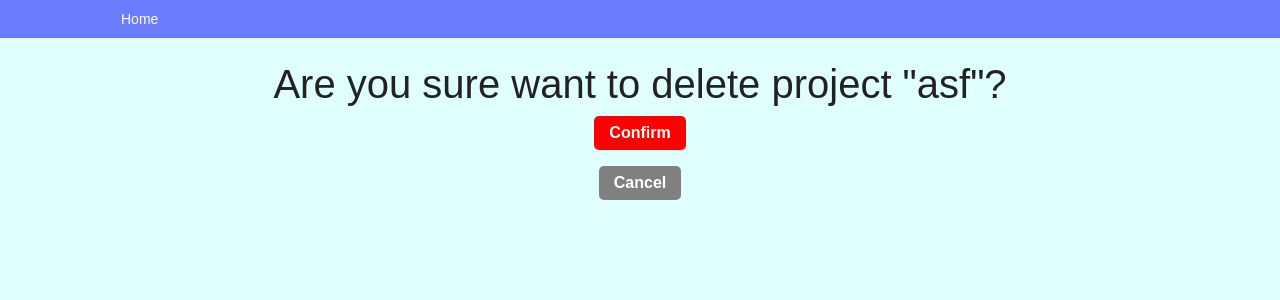
After one commit to alisher1989/control_work_7, a Django app: page /choice/1/delete/ in a window 1280 px wide. The commit adds this page. Shown: the top 300 px of the page. Run offline with Django 3.2, Linux system fonts and the light colour scheme; data comes from the database, SQL or seed files in the repository; some libraries are stand-ins or nearby versions.

Commit message:
Created CRUD for Polls, Choices

```diff
--- a/source/main/urls.py
+++ b/source/main/urls.py
@@ -15,12 +15,20 @@ Including another URLconf
 """
 from django.contrib import admin
 from django.urls import path
-from webapp.views import IndexView, PollView, TaskCreateView, TaskUpdateView, \
-    TaskDeleteView, StatusesView, StatusCreateView, StatusUpdateView, StatusDeleteView, TypesView, TypeCreateView, \
-    TypeUpdateView, TypeDeleteView, ProjectsView, ProjectView, ProjectCreateView, ProjectUpdateView, ProjectDeleteView
+from webapp.views import IndexView, PollView, PollCreateView, PollUpdateView, \
+    PollDeleteView, ChoiceView, ChoiceCreateView, ChoiceUpdateView, ChoiceDeleteView, ChoiceDetailView
 
 
 urlpatterns = [
     path('admin/', admin.site.urls),
     path('', IndexView.as_view(), name='index'),
+    path('poll/<int:pk>/', PollView.as_view(), name='poll_view'),
+    path('poll/add/', PollCreateView.as_view(), name='poll_add'),
+    path('poll/<int:pk>/update/', PollUpdateView.as_view(), name='poll_update'),
+    path('poll/<int:pk>/delete/', PollDeleteView.as_view(), name='poll_delete'),
+    path('choice/', ChoiceView.as_view(), name='choices_view'),
+    path('choice/<int:pk>/', ChoiceDetailView.as_view(), name='choice_view'),
+    path('choice/add/', ChoiceCreateView.as_view(), name='choice_add'),
+    path('choice/<int:pk>/update/', ChoiceUpdateView.as_view(), name='choice_update'),
+    path('choice/<int:pk>/delete/', ChoiceDeleteView.as_view(), name='choice_delete'),
 ]
--- a/source/webapp/admin.py
+++ b/source/webapp/admin.py
@@ -1,5 +1,5 @@
 from django.contrib import admin
-from webapp.models import Poll, Choice
+from webapp.models import Poll, Choice, Answer
 
 
 class PollAdmin(admin.ModelAdmin):
@@ -13,3 +13,4 @@ class PollAdmin(admin.ModelAdmin):
 
 admin.site.register(Poll, PollAdmin)
 admin.site.register(Choice)
+admin.site.register(Answer)
--- a/source/webapp/forms.py
+++ b/source/webapp/forms.py
@@ -8,7 +8,7 @@ class PollForm(forms.ModelForm):
         fields = ['question']
 
 
-class TaskForm(forms.ModelForm):
+class ChoiceForm(forms.ModelForm):
     class Meta:
         model = Choice
         fields = ['text', 'poll']
--- a/source/webapp/models.py
+++ b/source/webapp/models.py
@@ -16,3 +16,11 @@ class Choice(models.Model):
 
     def __str__(self):
         return self.text
+
+
+class Answer(models.Model):
+    poll = models.ForeignKey('webapp.Poll', related_name='polls_answer',
+                             on_delete=models.CASCADE, null=False, blank=False, verbose_name='Опрос')
+    created_at = models.DateTimeField(auto_now_add=True, verbose_name='Время создания')
+    choice = models.ForeignKey('webapp.Choice', related_name='choices_answer', on_delete=models.CASCADE,
+                               null=False, blank=False, verbose_name='Вариант ответа')
--- a/source/webapp/static/css/style.css
+++ b/source/webapp/static/css/style.css
@@ -0,0 +1,154 @@
+body {
+    background: lightcyan;
+    color: #222222;
+    font-family: Arial, sans-serif;
+    margin-top: 60px;
+}
+
+h1 {
+    text-align: center;
+}
+
+.container {
+    max-width: 1200px;
+    width: 90%;
+    margin: 0 auto;
+}
+.navbar {
+    display: block;
+    background: #6a7dff;
+    position: fixed;
+    top: 0;
+    right: 0;
+    left: 0;
+    font-size: 0;
+    box-sizing: border-box;
+    padding: 7px 30px;
+}
+
+.menu {
+    font-size: 14px;
+    line-height: 1;
+    padding: 0;
+    margin: 0;
+    display: inline-block;
+    color: #fffee8;
+}
+
+.menu li {
+    display: inline-block;
+}
+
+.menu a {
+    display: inline-block;
+    text-decoration: none;
+    color: inherit;
+    padding: 5px 15px;
+}
+
+.menu a:hover {
+    color: #ffc122;
+    text-decoration: underline;
+}
+.pre {
+    white-space: pre-wrap;
+}
+.text-center {
+    text-align: center;
+}
+.form-error {
+    color: red;
+    font-size: 12px;
+    margin: 5px 0 0 0;
+    text-align: center;
+}
+
+.field-error {
+    border: solid 1px red;
+    box-shadow: red 0 0 3px;
+}
+.form-required {
+    color: red;
+    font-weight: bold;
+}
+.form-control {
+    padding: 5px;
+    font-size: 16px;
+    border-radius: 5px;
+    display: block;
+    width: 100%;
+    box-shadow: none;
+    border: solid 1px lightgray;
+    box-sizing: border-box;
+    background-color: white;
+}
+
+.btn {
+    padding: 5px 15px;
+    border-radius: 5px;
+    border: none;
+    font-size: 16px;
+    text-align: center;
+    font-weight: 600;
+    cursor: pointer;
+    text-decoration: none ;
+    color: white;
+    background: gray;
+
+}
+.btn-default {
+    background: gray;
+}
+.btn-default:hover {
+    box-shadow: rgba(128, 128, 128, 0.8) 0 0 5px;
+}
+
+.btn-danger:hover {
+    box-shadow: rgba(255, 0, 0, 0.8) 0 0 5px;
+}
+
+.btn-primary {
+    background-color: dodgerblue;
+}
+.btn-primary:hover {
+    box-shadow: rgba(30, 144, 255, 0.8) 0 0 5px;
+}
+
+.btn-danger {
+    background-color: red;
+    color: white;
+}
+i {
+    color: darkred;
+    size: 30px;
+    padding-left: 50px;
+}
+
+
+.pagination a, .pagination .page-disabled {
+   display: inline-block;
+   border: solid 1px #6a7ddd;
+   border-radius: 3px;
+   padding: 5px;
+   margin: 3px;
+}
+
+.pagination {
+    display: block;
+    text-align: center;
+}
+
+.pagination a {
+   background: #6a7ddd;
+   color: white;
+}
+
+.pagination a:hover {
+   background: #6a7dff;
+   text-decoration: underline;
+}
+
+.pagination .page-disabled {
+    background: #6a7dcc;
+    color: #dddddd
+}
--- /dev/null
+++ b/source/webapp/templates/choice/delete.html
@@ -0,0 +1,10 @@
+{% extends "base.html" %}
+{% block title %}Delete choice{% endblock %}
+{% block content %}
+    <h1>Are you sure want to delete project "{{ choice }}"?</h1>
+    <form method="POST" action="{% url "choice_delete" choice.pk %}" class="text-center" class="text-center">
+        {% csrf_token %}
+        <p><input type="submit" value="Confirm" class="btn btn-danger"></p>
+        <p><a href="{% url 'choices_view' %}" class="btn btn-default">Cancel</a></p>
+    </form>
+{% endblock %}
--- a/source/webapp/templates/poll/delete.html
+++ b/source/webapp/templates/poll/delete.html
@@ -1,8 +1,8 @@
 {% extends "base.html" %}
-{% block title %}Delete task{% endblock %}
+{% block title %}Delete poll{% endblock %}
 {% block content %}
-    <h1>Are you sure want to delete task "{{ task }}"?</h1>
-    <form method="POST" action="{% url "task_delete" task.pk %}" class="text-center" class="text-center">
+    <h1>Are you sure want to delete task "{{ poll }}"?</h1>
+    <form method="POST" action="{% url "poll_delete" poll.pk %}" class="text-center" class="text-center">
         {% csrf_token %}
         <p><input type="submit" value="Confirm" class="btn btn-danger"></p>
         <p><a href="{% url 'index' %}" class="btn btn-default">Cancel</a></p>
--- /dev/null
+++ b/source/webapp/views/choice_views.py
@@ -0,0 +1,48 @@
+from django.db.models import Q
+from django.urls import reverse, reverse_lazy
+from django.utils.http import urlencode
+
+from webapp.forms import ChoiceForm, SimpleSearchForm
+from webapp.models import Choice
+from django.views.generic import ListView, DetailView, CreateView, UpdateView, DeleteView
+
+
+class ChoiceView(ListView):
+    template_name = 'choice/list.html'
+    context_object_name = 'choices'
+    model = Choice
+    # ordering = ['-created_at']
+    paginate_by = 4
+    paginate_orphans = 1
+
+
+class ChoiceDetailView(DetailView):
+    template_name = 'choice/choice.html'
+    context_object_name = 'choice'
+    model = Choice
+
+
+class ChoiceCreateView(CreateView):
+    model = Choice
+    template_name = 'choice/create.html'
+    form_class = ChoiceForm
+
+    def get_success_url(self):
+        return reverse('choice_view', kwargs={'pk': self.object.pk})
+
+
+class ChoiceUpdateView(UpdateView):
+    model = Choice
+    template_name = 'choice/update.html'
+    form_class = ChoiceForm
+    context_object_name = 'choice'
+
+    def get_success_url(self):
+        return reverse('choice_view', kwargs={'pk': self.object.pk})
+
+
+class ChoiceDeleteView(DeleteView):
+    model = Choice
+    template_name = 'choice/delete.html'
+    context_object_name = 'choice'
+    success_url = reverse_lazy('index')
```
Also changed, not shown: source/webapp/templates/choice/choice.html (added, +22 -0 lines), source/webapp/templates/choice/create.html (added, +11 -0 lines), source/webapp/templates/choice/list.html (added, +33 -0 lines), source/webapp/templates/choice/update.html (added, +11 -0 lines), source/webapp/templates/partial/pagination.html (added, +32 -0 lines), source/webapp/templates/poll/create.html (+4 -4 lines), source/webapp/templates/poll/index.html (+9 -13 lines), source/webapp/templates/poll/poll.html (+23 -9 lines), source/webapp/templates/poll/update.html (+4 -4 lines), source/webapp/views/__init__.py (+4 -4 lines), source/webapp/views/poll_views.py (+5 -5 lines), source/webapp/views/answer_views.py (added).
